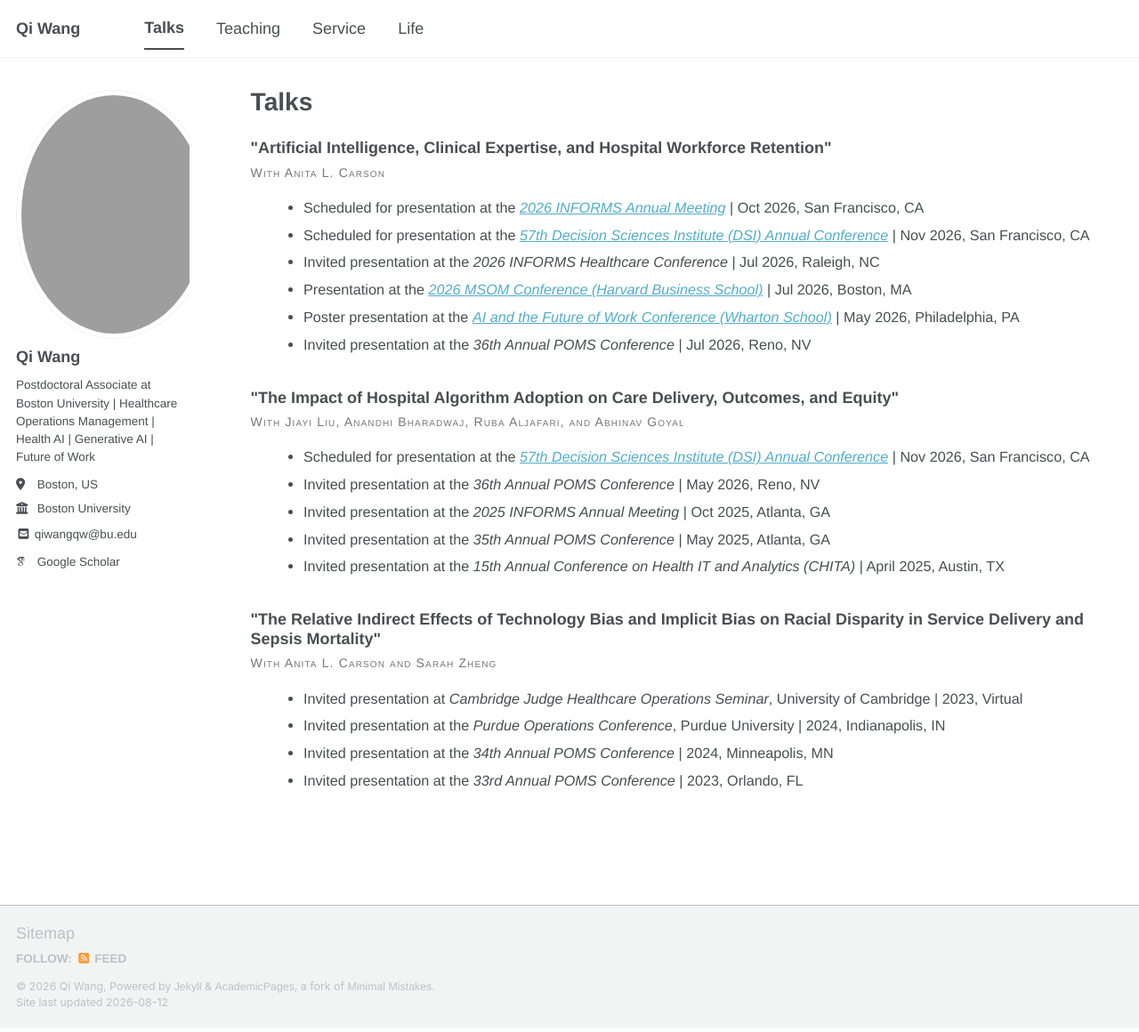
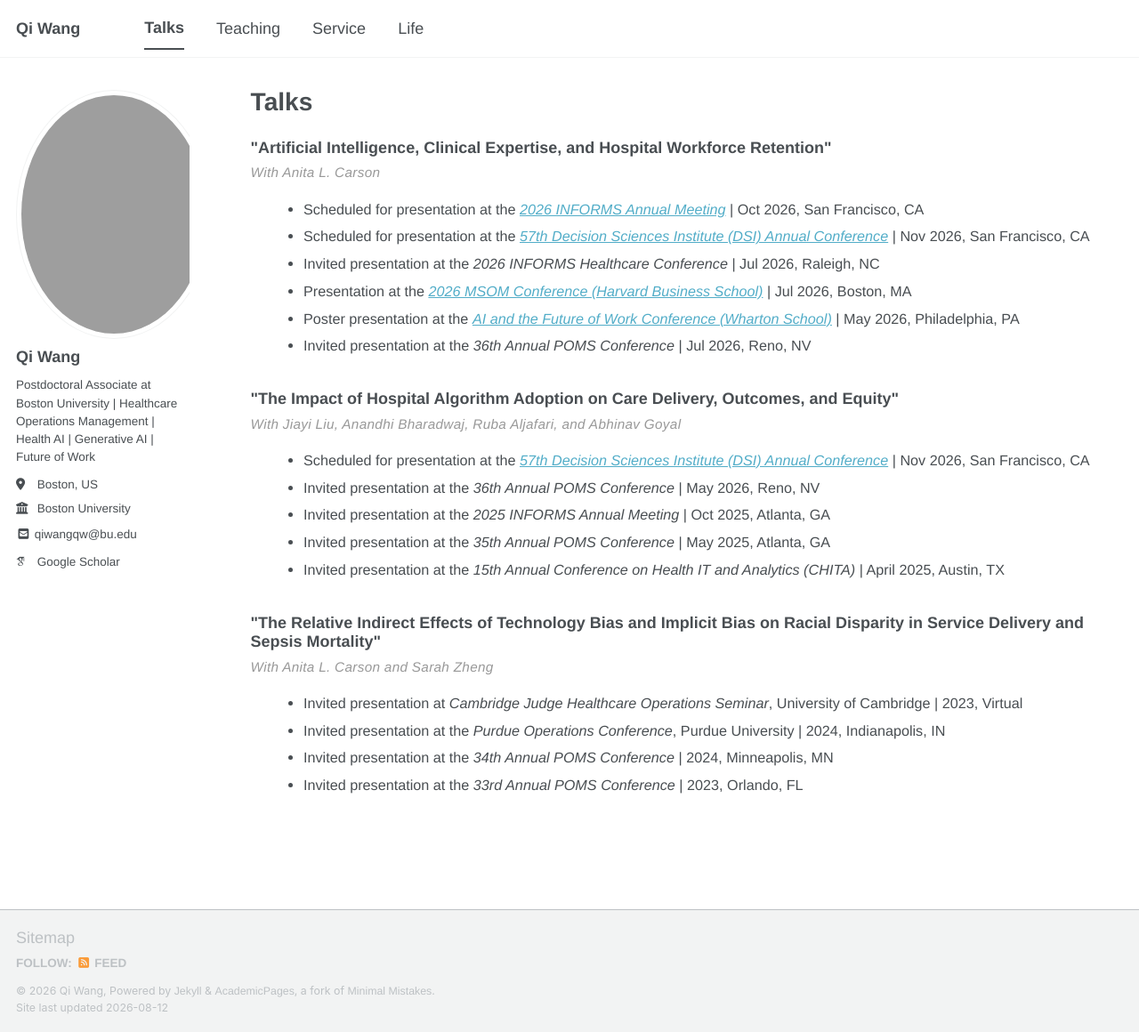
Before and after one commit to qiwang-katherine/qiwang-katherine.github.io, a Jekyll site: the page built from _pages/talks.html, in a window 1280 px wide and 1160 px high. Shown: the whole window at 89% size. Built offline with Jekyll 4.4.1, drawn with Linux system fonts in a browser that asks for light colours; some web fonts are replaced; a script bundle is joined from its source files by our own code; library files that are not in the unit come from our copies.

Commit message:
main.scss

```diff
--- a/assets/css/main.scss
+++ b/assets/css/main.scss
@@ -280,10 +280,11 @@ h1.page__title,
 }
 /* Co-authors under talk paper title */
 .talk-paper-coauthors {
-  font-size: 0.78em !important;
-  color: #777 !important;
-  font-variant: small-caps !important;
-  letter-spacing: 0.08em !important;
+  font-size: 0.85em !important;
+  color: #999 !important;
+  font-style: italic !important;
+  font-weight: 400 !important;
+  letter-spacing: 0.02em !important;
   margin: -0.1em 0 0.8em 0 !important;
 }
 
```
